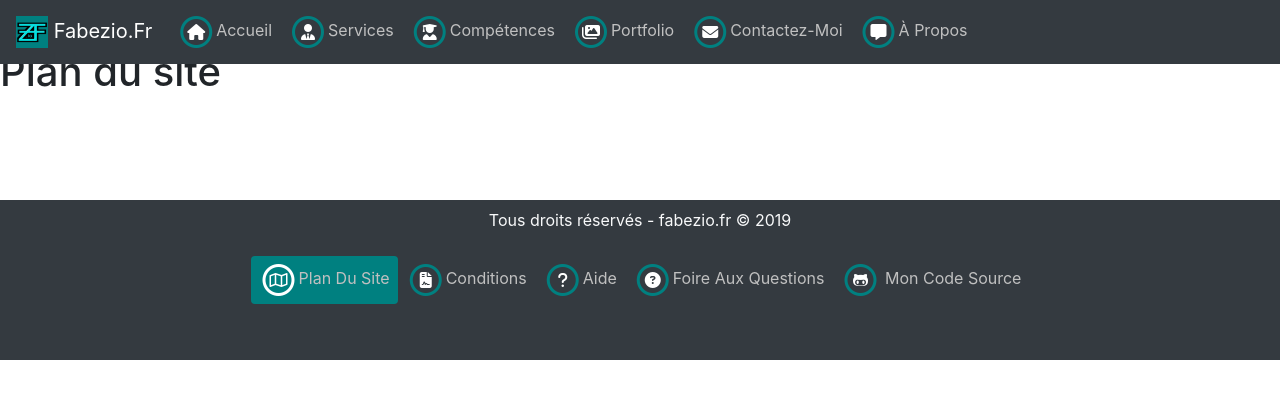
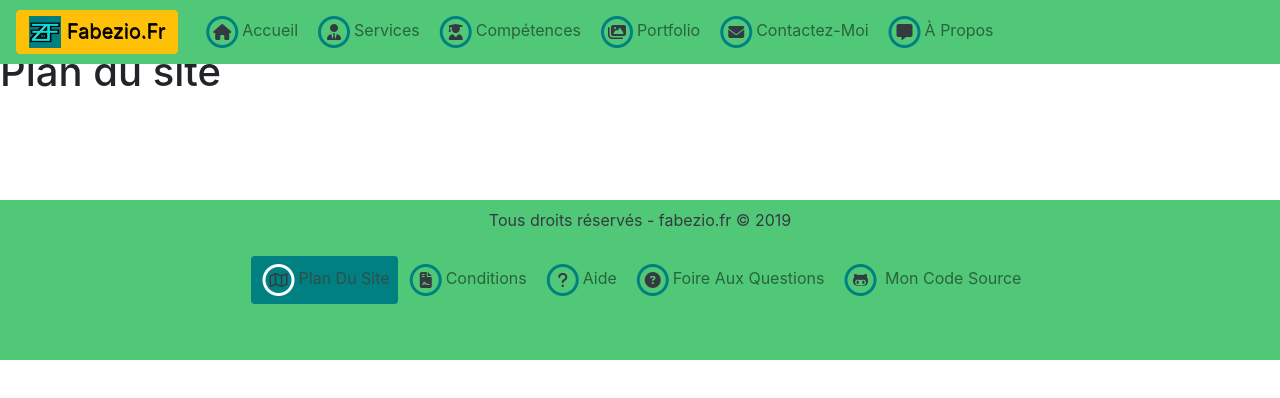
Before and after one commit to Fabezio/fabezio_nuxt, a Nuxt app: page /map in a window 1280 px wide. Shown: the top 398 px of the page. Built offline with nearby package versions, Linux system fonts and the light colour scheme.

Commit message:
ajout bouton au brand et passage navskin à l'émeraude

```diff
--- a/components/Footer.vue
+++ b/components/Footer.vue
@@ -1,11 +1,11 @@
 <template>
   <div class>
-    <footer class="d-block mx-auto mt-5 pt-2 pb-5 bg-dark">
-      <p class="text-center text-light">
+    <footer class="d-block mx-auto mt-5 pt-2 pb-5 bg-green text-dark">
+      <p class="text-center ">
         Tous droits réservés - fabezio.fr
         <span>&copy;</span> 2019
       </p>
-      <nav class="navbar navbar-expand-lg justify-content-center navbar-dark bg-dark text-capitalize nav-pills">
+      <nav class="navbar navbar-expand-lg justify-content-center navbar-light text-capitalize nav-pills">
       <ul class="navbar-nav  ">
         <li class="nav-item" v-for="link in links" :key="link.route">
           <nuxt-link class="nav-link" :to="link.route">
--- a/components/IconStack.vue
+++ b/components/IconStack.vue
@@ -1,7 +1,7 @@
 <template>
     <span class="fa-stack fa-1x fa-fw">
         <i class="far fa-circle fa-stack-2x fa-fw teal-circle"></i>
-        <i :class="faClass" class="fa-stack-1x this-fa fa-fw fa-inverse"></i>
+        <i :class="faClass" class="fa-stack-1x this-fa fa-fw fa-inverse text-dark" ></i>
     </span>
 </template>
 
--- a/components/Navbar.vue
+++ b/components/Navbar.vue
@@ -1,7 +1,7 @@
 <template>
   <div>
-    <nav class="navbar navbar-expand-lg navbar-dark bg-dark text-capitalize nav-pills fixed-top">
-      <nuxt-link class="navbar-brand home"  to="/">
+    <nav class="navbar navbar-expand-lg navbar-light bg-green text-capitalize nav-pills fixed-top">
+      <nuxt-link class="navbar-brand home btn btn-warning" to="/">
         <img
           src="@/assets/favicon-32.png"
           class="logo"
@@ -195,7 +195,16 @@ export default {
     userbtn() {},
     isActive() {
       this.links = "active";
+    },
+    brandToHelp() {
+      return this.$router.push('/help')
     }
   }
 };
-</script>
+</script >
+
+<style >
+  .navbar-brand {
+    text-shadow: .5px .5px black;
+  }
+</style>
--- a/layouts/default.vue
+++ b/layouts/default.vue
@@ -28,6 +28,7 @@ export default {
 </script>
 
 <style >
+.bg-green {background: #50c878;}
 .far, .fas {
   margin: 0 !important;
 }
@@ -75,11 +76,11 @@ background: rgba (0,0,0,0.25) !important;
   padding: 7px;
 }
 .route{
-  color: silver !important;
+  /* color: silver !important; */
 
 }
 .route:hover {
-  text-decoration: white underline !important;
+  text-decoration: darkslategrey underline !important;
 }
 
 .nuxt-link-exact-active .fa-circle {
```
